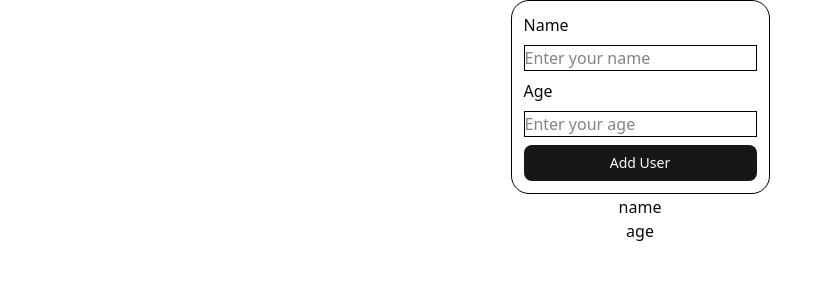
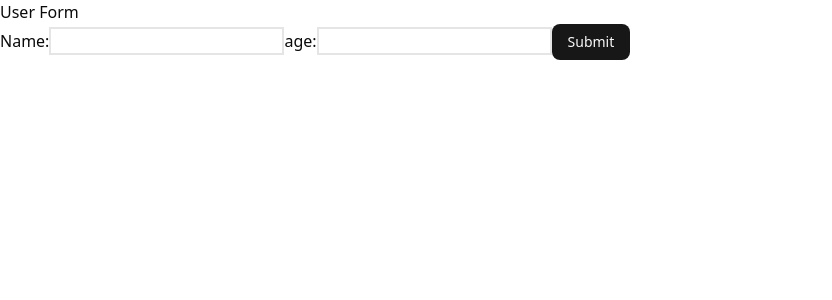
Before and after one commit to shashank-35/React, a React (Vite) app in the folder task1/: page / in a window 1280 px wide. Shown: the top 300 px of the page, without its empty margins (0-832 px from the left). Built offline with nearby package versions, Linux system fonts and the light colour scheme.

Commit message:
complete Todd curd opration

```diff
--- a/task1/src/App.jsx
+++ b/task1/src/App.jsx
@@ -13,6 +13,7 @@ import { ToastContainer } from "react-toastify";
 import { Toaster } from "./components/ui/sonner";
 import ApiTask from "./api/ApiTask";
 import UserForm from "./User/UserForm";
+import UserFormTask from "./User/UserFormTask";
 
 function App() {
   return (
@@ -25,7 +26,8 @@ function App() {
       <Toaster/> */}
       {/* <ApiTask/> */}
       {/* <Todo1/> */}
-      <UserForm />
+      {/* <UserForm /> */}
+      <UserFormTask/>
     </div>
   );
 }
--- /dev/null
+++ b/task1/src/User/UserFormTask.jsx
@@ -0,0 +1,100 @@
+import { Button } from "@/components/ui/button";
+import React, { useState } from "react";
+
+export default function UserFormTask() {
+  const [user, setUser] = useState({
+    name: "",
+    age: "",
+  });
+
+   let [userData, setUserData] = useState([]);
+
+   const [index, setIndex] = useState(null);
+  const [updateMode, setUpdateMode] = useState(false);
+  // console.log("🚀 ~ UserFormTask ~ user:", user)
+
+
+
+  console.log("🚀 ~ UserFormTask ~ userData:", userData);
+
+  const userHandler = (e) => {
+    e.preventDefault();
+    setUserData([...userData, user]);
+    setUser({ name: "", age: "" });
+  };
+
+  const editHandler = (element, idx) => {
+    setUser(element);
+    setIndex(idx);
+    setUpdateMode(true);
+  };
+
+  const updateHandler = () => {
+    let updatedArray = userData.map((e, i) => {
+      if (i === index) {
+        return user;
+      } else {
+        return e;
+      }
+    });
+    console.log("🚀 ~ updateHandler ~ updatedArray:", updatedArray);
+    setUserData(updatedArray);
+    setUser({ name: "", age: "" });
+    setUpdateMode(false);
+  };
+
+  const Delete = () => {
+    const filteredData = userData.filter((e, index) => index !== i);
+    setUserData(filteredData);
+  };
+  return (
+    <div>
+      <div>
+        <h1>User Form</h1>
+      </div>
+      <form action="" onSubmit={(e) => userHandler(e)}>
+        <label htmlFor="name">Name:</label>
+        <input
+          value={user.name}
+          className="border-2"
+          onChange={(e) => setUser({ ...user, name: e.target.value })}
+          type="text"
+          name="name"
+        />
+        <label htmlFor="age">age:</label>
+        <input
+          value={user.age}
+          className="border-2"
+          onChange={(e) => setUser({ ...user, age: e.target.value })}
+          type="text"
+          name="age"
+        />
+
+        {updateMode ? (
+          <Button type="button" onClick={() => updateHandler()}>
+            Update
+          </Button>
+        ) : (
+          <Button type="submit">Submit</Button>
+        )}
+      </form>
+
+      <div>
+        {
+          <div>
+            {userData.map((e, i) => {
+              return (
+                <div key={i} className="border-2 p-2 mb-4">
+                  <li>Name: {e.name}</li>
+                  <li>Age: {e.age}</li>
+                  <Button onClick={() => editHandler(e, i)}>Update</Button>
+                  <Button onClick={() => Delete()}>Delete</Button>
+                </div>
+              );
+            })}
+          </div>
+        }
+      </div>
+    </div>
+  );
+}
```
